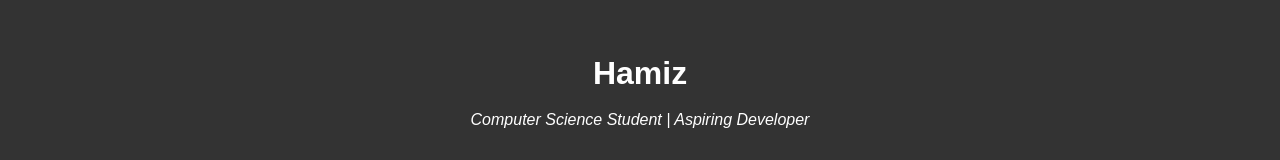
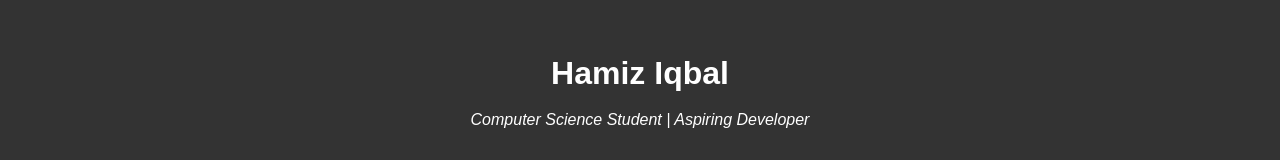
Before and after one commit to hamiziqbal/hamiziqbal.github.io, a plain HTML site: page index.html in a window 1280 px wide. Shown: the top 160 px of the page. Drawn offline with Linux system fonts and the light colour scheme.

Commit message:
my last name

```diff
--- a/index.html
+++ b/index.html
@@ -9,7 +9,7 @@
 <body>
     <header>
         <div class="container">
-            <h1>Hamiz</h1>
+            <h1>Hamiz Iqbal</h1>
             <p>Computer Science Student | Aspiring Developer</p>
         </div>
     </header>
```
